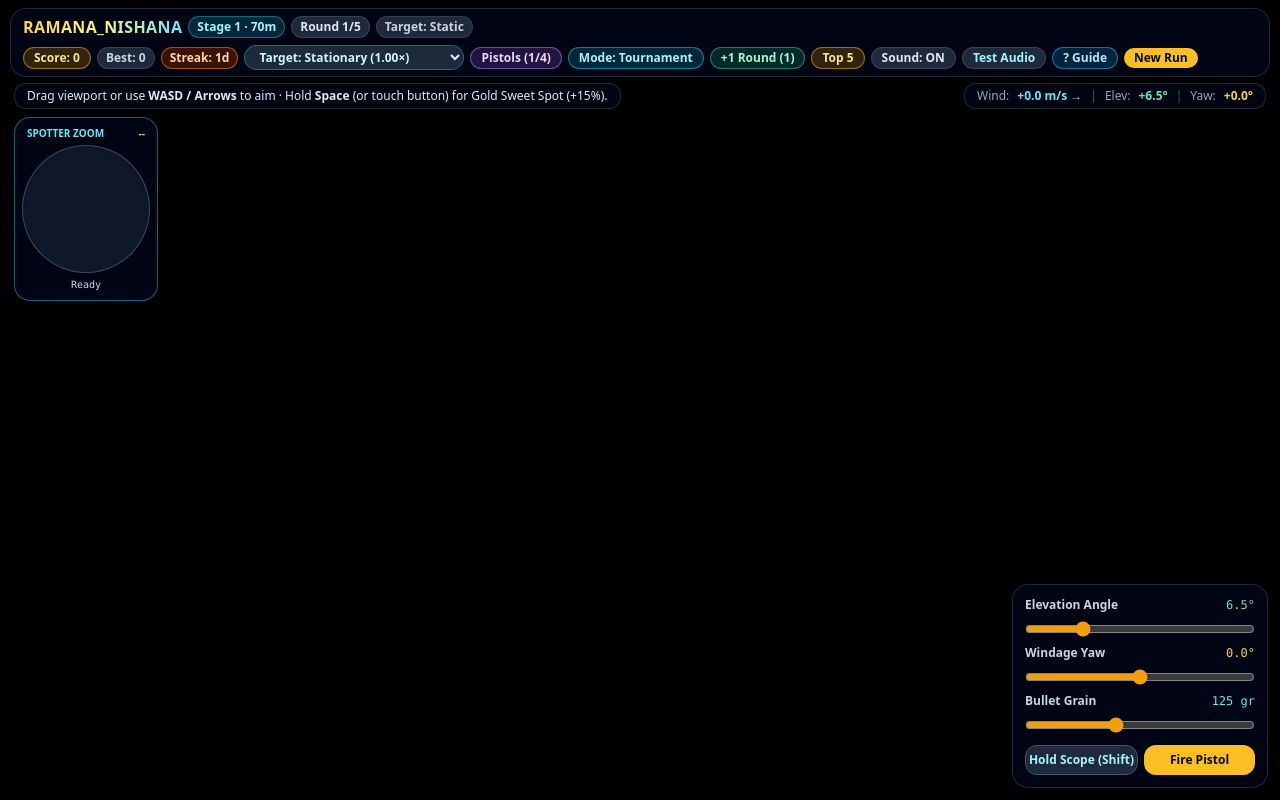
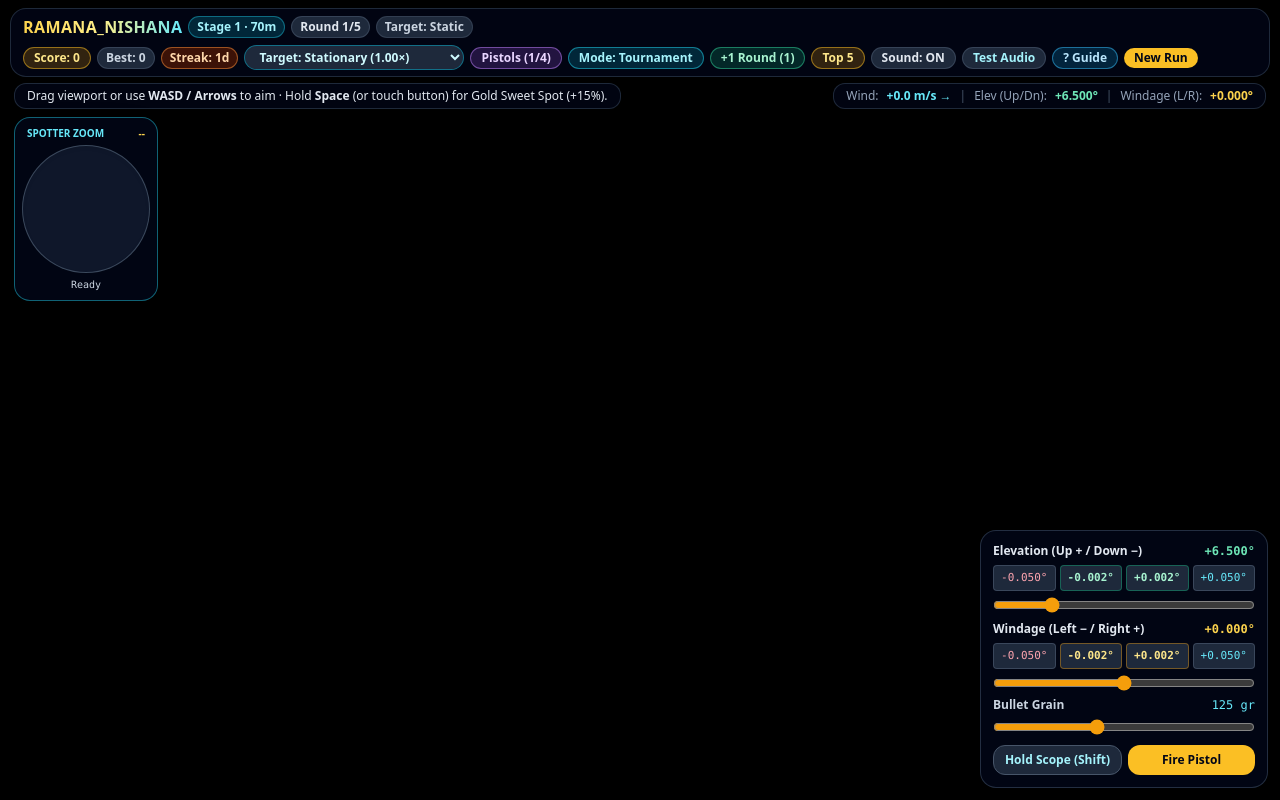
Before and after one commit to saiqulmodi/RAMANA_NISHANA, a plain HTML site: page index.html in a window 1280 px wide. Drawn offline with nearby package versions, Linux system fonts and the light colour scheme.

Commit message:
Add +/- Up/Down elevation and Left/Right windage micro-adjustments with 0.002 deg zoom precision

```diff
--- a/index.html
+++ b/index.html
@@ -54,11 +54,11 @@
         <span class="text-slate-400">Wind:</span>
         <span id="hud-wind" class="font-bold text-cyan-300">+0.0 m/s →</span>
         <span class="text-slate-600">|</span>
-        <span class="text-slate-400">Elev:</span>
-        <span id="hud-elev" class="font-bold text-emerald-300">+6.5°</span>
+        <span class="text-slate-400">Elev (Up/Dn):</span>
+        <span id="hud-elev" class="font-bold text-emerald-300">+6.500°</span>
         <span class="text-slate-600">|</span>
-        <span class="text-slate-400">Yaw:</span>
-        <span id="hud-yaw" class="font-bold text-amber-300">+0.0°</span>
+        <span class="text-slate-400">Windage (L/R):</span>
+        <span id="hud-yaw" class="font-bold text-amber-300">+0.000°</span>
       </div>
     </div>
 
@@ -95,19 +95,31 @@
     </div>
   </div>
 
-  <!-- Desktop Precision Tuning Drawer (Bottom Right) -->
-  <aside class="hidden sm:flex fixed bottom-3 right-3 z-30 flex-col gap-2 w-64 bg-slate-950/80 backdrop-blur-md border border-slate-700/60 rounded-2xl p-3 text-xs shadow-2xl">
+  <!-- High-Precision Ballistic Micro-Adjustment Drawer (0.002° Resolution) -->
+  <aside class="fixed bottom-16 sm:bottom-3 right-2 sm:right-3 z-30 flex flex-col gap-1.5 w-64 sm:w-72 bg-slate-950/85 backdrop-blur-md border border-slate-700/70 rounded-2xl p-2.5 sm:p-3 text-xs shadow-2xl">
     <div class="flex items-center justify-between">
-      <span class="font-bold text-slate-300">Elevation Angle</span>
-      <span id="lbl-elev" class="font-mono text-emerald-300">6.5°</span>
+      <span class="font-bold text-slate-200">Elevation (Up + / Down −)</span>
+      <span id="lbl-elev" class="font-mono font-bold text-emerald-300 tabular-nums">+6.500°</span>
     </div>
-    <input id="in-elev" type="range" min="0.5" max="26" step="0.1" value="6.5" class="w-full cursor-pointer" />
+    <div class="grid grid-cols-4 gap-1">
+      <button type="button" data-adj="elev" data-delta="-0.050" class="py-1 rounded bg-slate-800 hover:bg-slate-700 border border-slate-600/70 font-mono text-[11px] text-rose-300 cursor-pointer">-0.050°</button>
+      <button type="button" data-adj="elev" data-delta="-0.002" class="py-1 rounded bg-slate-800 hover:bg-slate-700 border border-emerald-500/40 font-mono text-[11px] text-emerald-200 font-bold cursor-pointer">-0.002°</button>
+      <button type="button" data-adj="elev" data-delta="0.002" class="py-1 rounded bg-slate-800 hover:bg-slate-700 border border-emerald-500/40 font-mono text-[11px] text-emerald-200 font-bold cursor-pointer">+0.002°</button>
+      <button type="button" data-adj="elev" data-delta="0.050" class="py-1 rounded bg-slate-800 hover:bg-slate-700 border border-slate-600/70 font-mono text-[11px] text-cyan-300 cursor-pointer">+0.050°</button>
+    </div>
+    <input id="in-elev" type="range" min="-5.000" max="26.000" step="0.002" value="1.400" class="w-full cursor-pointer" />
 
-    <div class="flex items-center justify-between">
-      <span class="font-bold text-slate-300">Windage Yaw</span>
-      <span id="lbl-yaw" class="font-mono text-amber-300">0.0°</span>
+    <div class="flex items-center justify-between mt-0.5">
+      <span class="font-bold text-slate-200">Windage (Left − / Right +)</span>
+      <span id="lbl-yaw" class="font-mono font-bold text-amber-300 tabular-nums">+0.000°</span>
     </div>
-    <input id="in-yaw" type="range" min="-6" max="6" step="0.1" value="0" class="w-full cursor-pointer" />
+    <div class="grid grid-cols-4 gap-1">
+      <button type="button" data-adj="yaw" data-delta="-0.050" class="py-1 rounded bg-slate-800 hover:bg-slate-700 border border-slate-600/70 font-mono text-[11px] text-rose-300 cursor-pointer">-0.050°</button>
+      <button type="button" data-adj="yaw" data-delta="-0.002" class="py-1 rounded bg-slate-800 hover:bg-slate-700 border border-amber-500/40 font-mono text-[11px] text-amber-200 font-bold cursor-pointer">-0.002°</button>
+      <button type="button" data-adj="yaw" data-delta="0.002" class="py-1 rounded bg-slate-800 hover:bg-slate-700 border border-amber-500/40 font-mono text-[11px] text-amber-200 font-bold cursor-pointer">+0.002°</button>
+      <button type="button" data-adj="yaw" data-delta="0.050" class="py-1 rounded bg-slate-800 hover:bg-slate-700 border border-slate-600/70 font-mono text-[11px] text-cyan-300 cursor-pointer">+0.050°</button>
+    </div>
+    <input id="in-yaw" type="range" min="-6.000" max="6.000" step="0.002" value="0.000" class="w-full cursor-pointer" />
 
     <div class="flex items-center justify-between">
       <span class="font-bold text-slate-300">Bullet Grain</span>
@@ -695,10 +707,13 @@
         document.getElementById('hud-score').textContent = `Score: ${state.score.toLocaleString()}`;
         document.getElementById('hud-best').textContent = `Best: ${state.best.toLocaleString()}`;
         document.getElementById('hud-wind').textContent = `${state.wind >= 0 ? '+' : ''}${state.wind.toFixed(1)} m/s ${state.wind >= 0 ? '→' : '←'}`;
-        document.getElementById('hud-elev').textContent = `+${state.elevDeg.toFixed(1)}°`;
-        document.getElementById('hud-yaw').textContent = `${state.yawDeg >= 0 ? '+' : ''}${state.yawDeg.toFixed(1)}°`;
-        document.getElementById('lbl-elev').textContent = `${state.elevDeg.toFixed(1)}°`;
-        document.getElementById('lbl-yaw').textContent = `${state.yawDeg.toFixed(1)}°`;
+        const fmtDeg = v => `${v >= 0 ? '+' : ''}${v.toFixed(3)}°`;
+        document.getElementById('hud-elev').textContent = fmtDeg(state.elevDeg);
+        document.getElementById('hud-yaw').textContent = fmtDeg(state.yawDeg);
+        document.getElementById('lbl-elev').textContent = fmtDeg(state.elevDeg);
+        document.getElementById('lbl-yaw').textContent = fmtDeg(state.yawDeg);
+        const scRead = document.getElementById('scope-readout');
+        if (scRead) scRead.textContent = `3.5× OPTIC · ${state.distance}m · EL ${fmtDeg(state.elevDeg)} · AZ ${fmtDeg(state.yawDeg)}`;
         document.getElementById('lbl-weight').textContent = GAME_MODE === 'pistol' ? `${state.weight} gr` : `${state.weight} lbs`;
         document.getElementById('scope-readout').textContent = `3.5× OPTIC · ${state.distance}m`;
 
@@ -1140,11 +1155,12 @@
         const dt = Math.min(0.05, (ts - lastTs) / 1000);
         lastTs = ts;
 
-        // Keyboard fine aim
-        if (keys['KeyW'] || keys['ArrowUp']) { state.elevDeg = Math.min(26, state.elevDeg + 6 * dt); updateUI(); }
-        if (keys['KeyS'] || keys['ArrowDown']) { state.elevDeg = Math.max(0.5, state.elevDeg - 6 * dt); updateUI(); }
-        if (keys['KeyA'] || keys['ArrowLeft']) { state.yawDeg = Math.max(-6, state.yawDeg - 4 * dt); updateUI(); }
-        if (keys['KeyD'] || keys['ArrowRight']) { state.yawDeg = Math.min(6, state.yawDeg + 4 * dt); updateUI(); }
+        // Keyboard fine aim (auto-scales to 0.002° precision ticks when 3.5x Scope is held)
+        const kRate = state.scoped ? 0.12 : 3.6;
+        if (keys['KeyW'] || keys['ArrowUp']) { state.elevDeg = snap002(state.elevDeg + kRate * dt, -5, 26); document.getElementById('in-elev').value = state.elevDeg.toFixed(3); updateUI(); }
+        if (keys['KeyS'] || keys['ArrowDown']) { state.elevDeg = snap002(state.elevDeg - kRate * dt, -5, 26); document.getElementById('in-elev').value = state.elevDeg.toFixed(3); updateUI(); }
+        if (keys['KeyA'] || keys['ArrowLeft']) { state.yawDeg = snap002(state.yawDeg - kRate * dt, -6, 6); document.getElementById('in-yaw').value = state.yawDeg.toFixed(3); updateUI(); }
+        if (keys['KeyD'] || keys['ArrowRight']) { state.yawDeg = snap002(state.yawDeg + kRate * dt, -6, 6); document.getElementById('in-yaw').value = state.yawDeg.toFixed(3); updateUI(); }
 
         // Charge meter & bowstring pullback
         if (state.dragging && !state.flying) {
```
